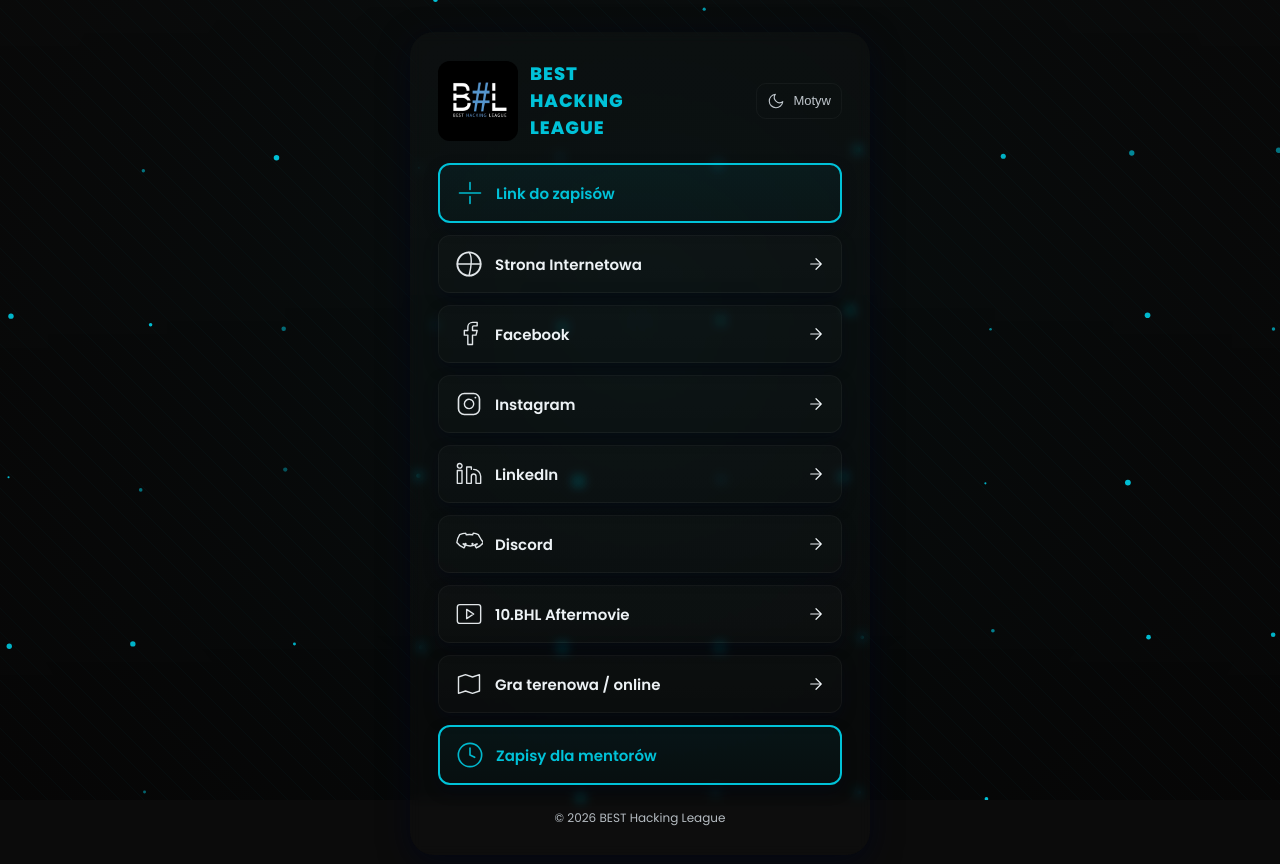
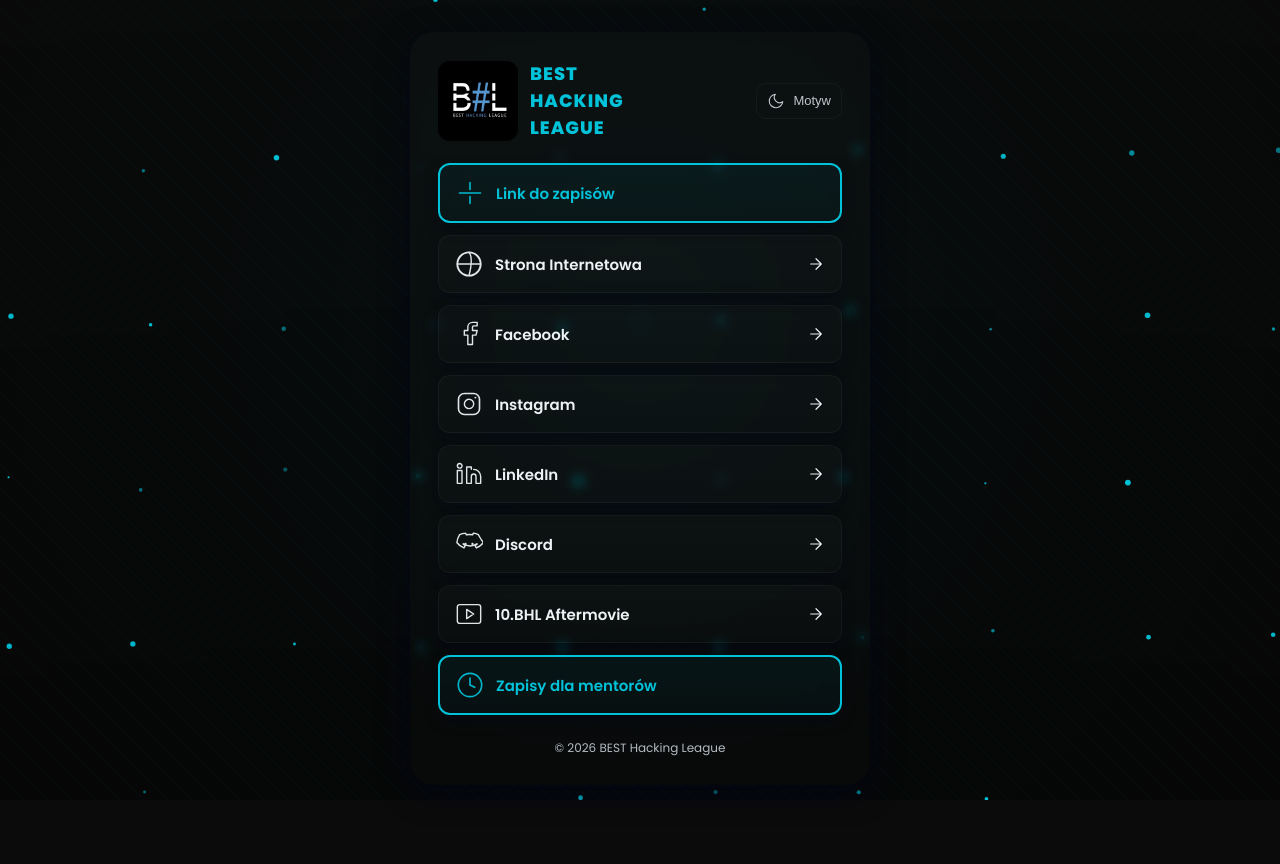
Before and after one commit to CtrlAltWinxx/Linktree, a plain HTML site: page index.html in a window 1280 px wide. After the commit the page ends 817 px from the top, so only its background shows below. Drawn offline with Linux system fonts and the light colour scheme.

Commit message:
Update index.html

```diff
--- a/index.html
+++ b/index.html
@@ -363,15 +363,6 @@
       <svg width="18" height="18" viewBox="0 0 24 24" fill="none" aria-hidden="true"><path d="M5 12h14M12 5l7 7-7 7" stroke="currentColor" stroke-width="1.6" stroke-linecap="round" stroke-linejoin="round"/></svg>
     </a>
 
-    <a class="link" href="https://ctrlaltwinxx.github.io/HackTheDino/" target="_blank" rel="noopener noreferrer" onclick="trackClick('Gra terenowa/online')">
-      <div class="left">
-        <svg class="icon" viewBox="0 0 24 24" fill="none" aria-hidden="true"><path d="M3 6l6-2 6 2 6-2v14l-6 2-6-2-6 2V6z" stroke="currentColor" stroke-width="1.2" stroke-linecap="round" stroke-linejoin="round"/></svg>
-        <div>
-          <div class="label">Gra terenowa / online</div>
-        </div>
-      </div>
-      <svg width="18" height="18" viewBox="0 0 24 24" fill="none" aria-hidden="true"><path d="M5 12h14M12 5l7 7-7 7" stroke="currentColor" stroke-width="1.6" stroke-linecap="round" stroke-linejoin="round"/></svg>
-    </a>
 <a class="link cta" href="https://forms.cloud.microsoft/Pages/ResponsePage.aspx?id=nCJQO3jNiEWbz5e3Yp4vD7_ReZyk1Z9IlrUG9ZN9IqZUOVBINjBJSDgwTk9VM0hGRjRGT1U4VkZZSS4u" target="_blank" rel="noopener noreferrer" onclick="trackClick('Zapisy dla mentorów')">
       <div class="left">
         <svg class="icon" viewBox="0 0 24 24" fill="none" aria-hidden="true">
```
